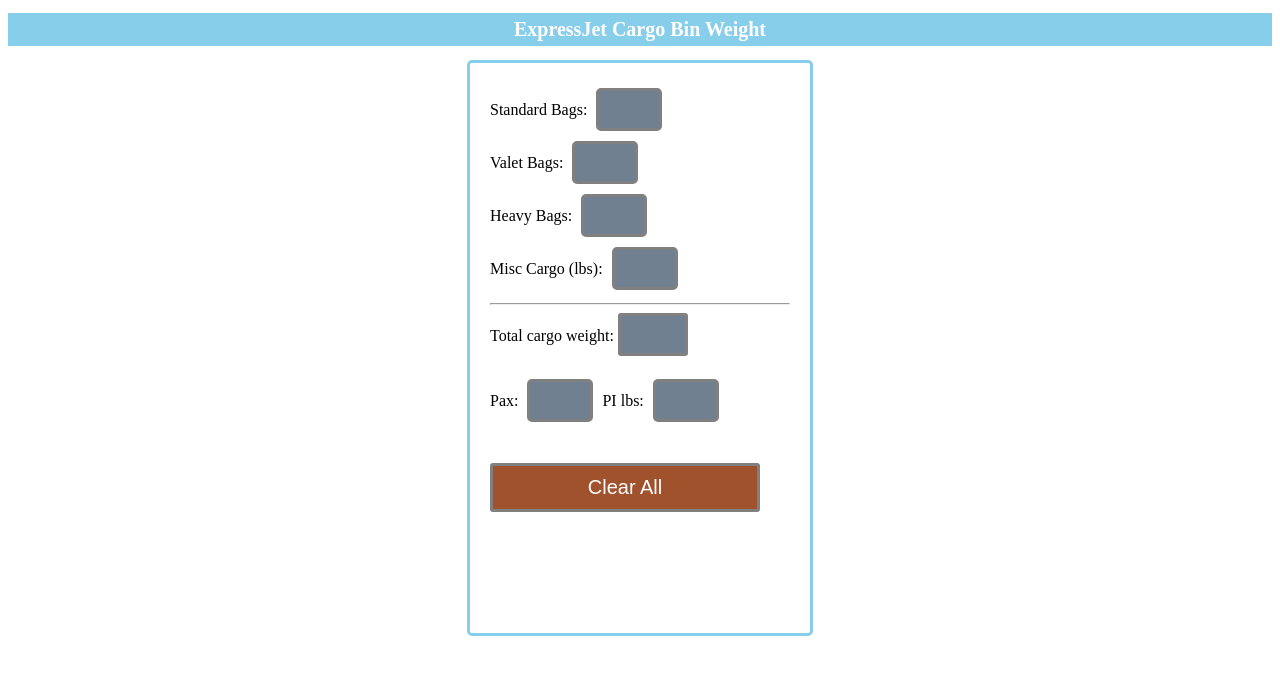
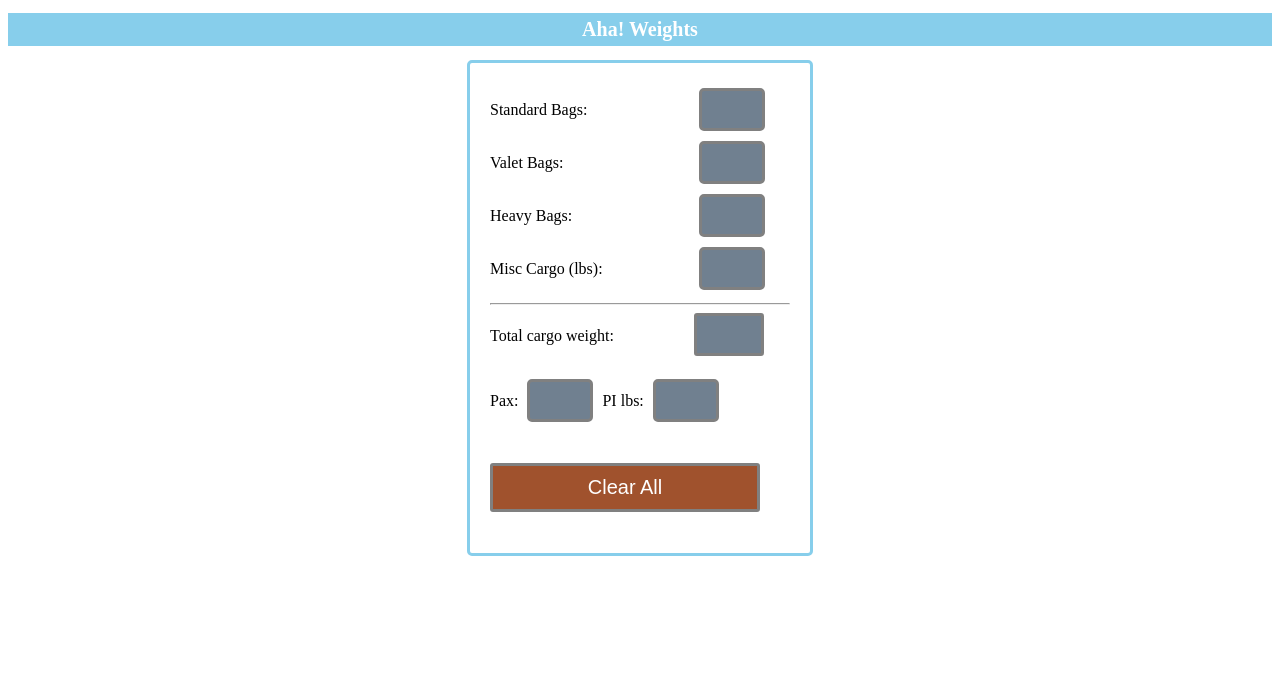
Before and after one commit to Mbarrong/Aha_Weights, a plain HTML site: page index.html in a window 1280 px wide. Drawn offline with Linux system fonts and the light colour scheme.

Commit message:
Cosmetic Changes - Lined up input fields

```diff
--- a/index.html
+++ b/index.html
@@ -1,7 +1,7 @@
 <!DOCTYPE html>
 <html lang = "en">
 <head>
-<title> 'Aha! Cargo Bin Weight' </title>
+<title> 'Aha! Weights' </title>
 
 <style>
 h1 {
@@ -38,7 +38,7 @@
 .formstyle
 {
 width: 300px;
-height: 530px;
+height: 450px;
 margin: auto;
 border: 3px solid skyblue;
 border-radius: 5px;
@@ -57,6 +57,11 @@
     font-size: 15px;
 }
 
+.weight_label {
+    display: inline-block;
+    width: 200px;
+}
+
 #answer{
 	text-align: center;
     font-size: 20px;
@@ -72,24 +77,24 @@
 
 </head>
 <body>
-<h1> ExpressJet Cargo Bin Weight </h1>
+<h1> Aha! Weights </h1>
 <div class= "formstyle">
 <form name = "form1">
 
-  <label for="bag_stand">Standard Bags:</label>
+  <label class="weight_label" for="bag_stand">Standard Bags:</label>
   <input class="number_input" id="bag_stand" type="text" name="bag_standard_num" onkeyup="return cargo_weight()" /> <br>
 
-  <label for="bag_valet">Valet Bags:</label>
+  <label class="weight_label" for="bag_valet">Valet Bags:</label>
   <input class="number_input" id="bag_valet" type="text" name="bag_valet_num" onkeyup="return cargo_weight()" /> <br>
 
-  <label for="bag_heavy">Heavy Bags:</label>
+  <label class="weight_label" for="bag_heavy">Heavy Bags:</label>
   <input class="number_input" id="bag_heavy" type="text" name="bag_heavy_num" onkeyup="return cargo_weight()" /> <br>
 
-  <label for="bag_cargo">Misc Cargo (lbs):</label>
+  <label class="weight_label" for="bag_cargo">Misc Cargo (lbs):</label>
   <input class="number_input" id="bag_cargo" type="text" name="bag_cargo_lbs" onkeyup="return cargo_weight()" /> <br>
   <hr>
 
-  <label>Total cargo weight: </label>
+  <label class="weight_label">Total cargo weight: </label>
   <!--<input id="calculate" type="button" value="Calculate" onclick="cargo_weight();" />-->
 
   <input id="answer" type="text" name="answer" onkeyup="return cargo_weight()" /> <br> <br>
```
